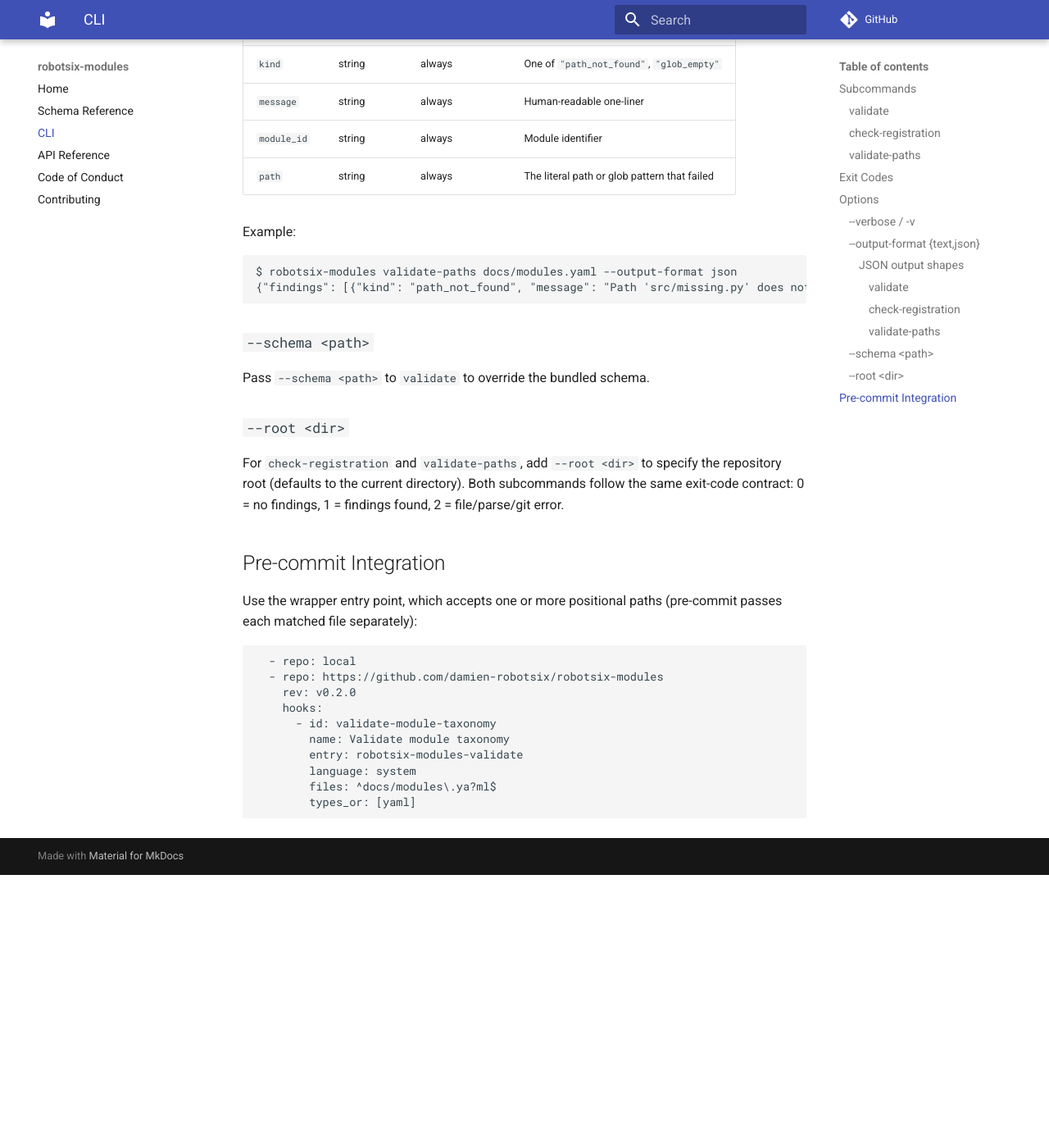
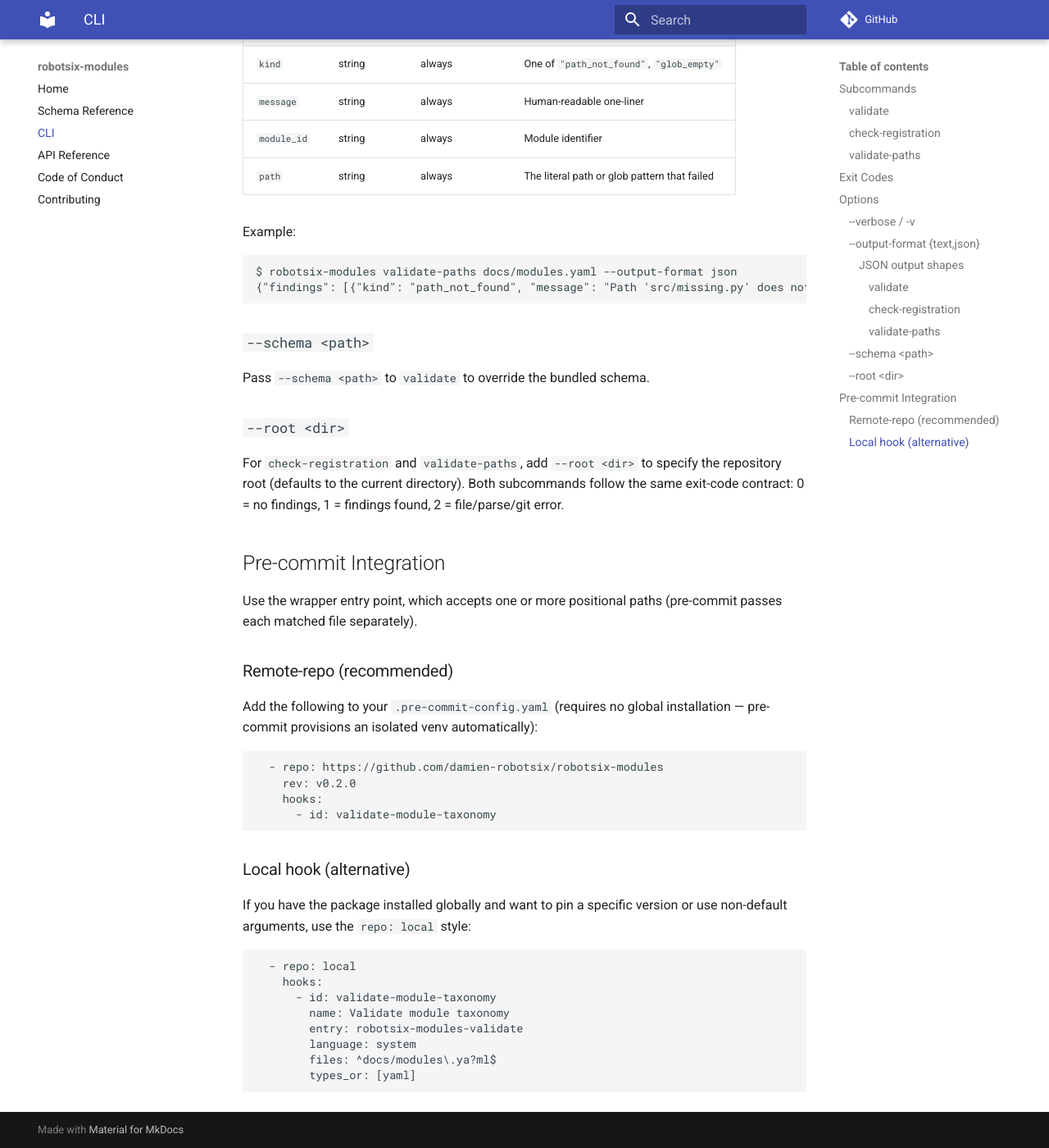
Before and after one commit to damien-robotsix/robotsix-modules, an MkDocs documentation site: the page built from docs/cli/usage.md, in a window 1280 px wide and 1400 px high, scrolled down 2820 px. Shown: the whole window at 82% size. Built offline with MkDocs 1.6.1 and Material for MkDocs 9.7.7, drawn with Linux system fonts in a browser that asks for light colours; comment, search, counter and statistics services are not loaded; before the commit the page ends 3887 px from its top, so only the background shows below that.

Commit message:
mill: Add .pre-commit-hooks.yaml to enable remote-repo consumption of the validate-module-taxonomy pre-commit hook (20260703T012121Z-add-pre-commit-hooks-yaml-to-enable-remo-92ea)

````diff
--- a/docs/cli/usage.md
+++ b/docs/cli/usage.md
@@ -136,12 +136,27 @@
 ## Pre-commit Integration
 
 Use the wrapper entry point, which accepts one or more positional paths
-(pre-commit passes each matched file separately):
+(pre-commit passes each matched file separately).
+
+### Remote-repo (recommended)
+
+Add the following to your `.pre-commit-config.yaml` (requires no global
+installation — pre-commit provisions an isolated venv automatically):
+
+```yaml
+  - repo: https://github.com/damien-robotsix/robotsix-modules
+    rev: v0.2.0
+    hooks:
+      - id: validate-module-taxonomy
+```
+
+### Local hook (alternative)
+
+If you have the package installed globally and want to pin a specific
+version or use non-default arguments, use the `repo: local` style:
 
 ```yaml
   - repo: local
-  - repo: https://github.com/damien-robotsix/robotsix-modules
-    rev: v0.2.0
     hooks:
       - id: validate-module-taxonomy
         name: Validate module taxonomy
````
Also changed, not shown: .pre-commit-hooks.yaml (added, +7 -0 lines), CHANGELOG.md (+2 -0 lines).
